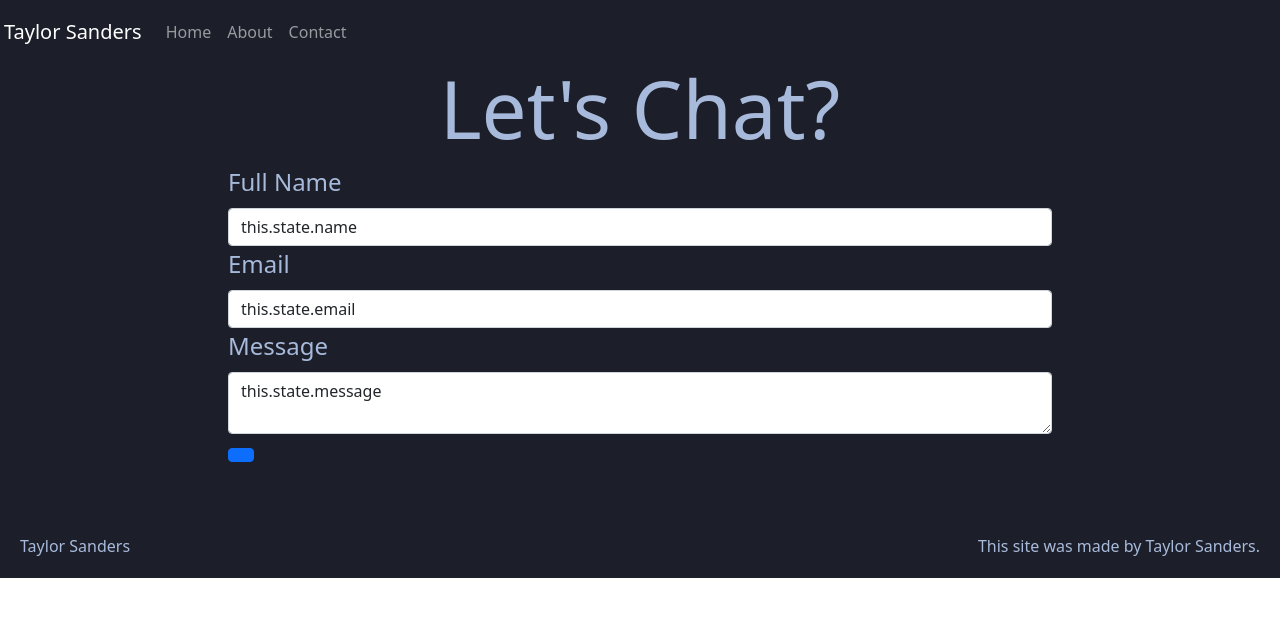
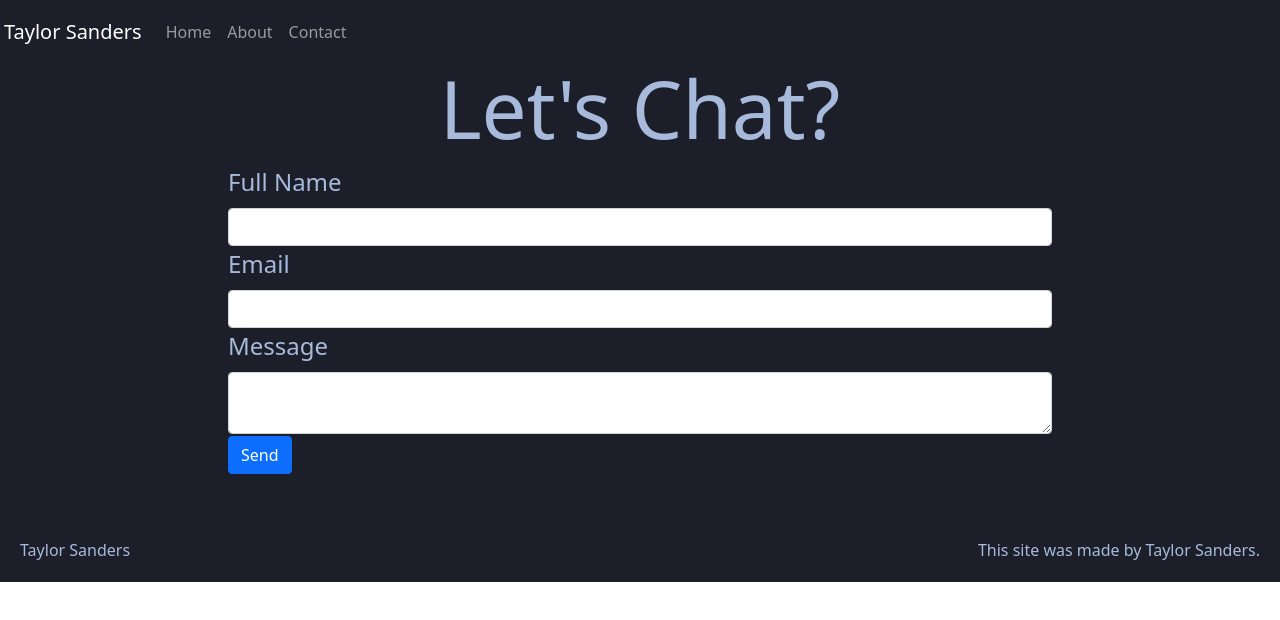
Before and after one commit to justpeachy8688/another-portfolio, a React (Create React App) app in the folder client/: page /contact in a window 1280 px wide. Shown: the top 620 px of the page. Built offline with nearby package versions, Linux system fonts and the light colour scheme; the HTML template or start-up script is replaced by a standard one.

Commit message:
push for LA

```diff
--- a/client/src/pages/ContactPage.js
+++ b/client/src/pages/ContactPage.js
@@ -16,6 +16,18 @@
             disabled: false,
             emailSent: null,
         }
+
+    }
+
+    handleChange = (event) => {
+        console.log(event);
+
+        const target = event.target;
+        const value = target.type === 'checkbox' ? target.checked : target.value;
+
+        this.setState({
+            [name]: value
+        })
     }
     render() {
 
@@ -24,23 +36,28 @@
                 <Hero title={this.props.title} />
 
                 <Content>
-                    <Form>
+                    <Form onSubmit={this.handleSubmit}>
                         <Form.Group>
                             <Form.Label htmlFor="full-name">Full Name</Form.Label>
-                            <Form.Control id="full-name" name="name" type="text" value="this.state.name" onChange={this.handleChange}></Form.Control>
+                            <Form.Control id="full-name" name="name" type="text" value={this.state.name} onChange={this.handleChange}></Form.Control>
                         </Form.Group>
 
                         <Form.Group>
                             <Form.Label htmlFor="email">Email</Form.Label>
-                            <Form.Control id="email" name="email" type="email" value="this.state.email" onChange={this.handleChange}></Form.Control>
+                            <Form.Control id="email" name="email" type="email" value={this.state.email} onChange={this.handleChange}></Form.Control>
                         </Form.Group>
 
                         <Form.Group>
                             <Form.Label htmlFor="message">Message</Form.Label>
-                            <Form.Control id="message" name="message" as="textarea" value="this.state.message" onChange={this.handleChange}></Form.Control>
+                            <Form.Control id="message" name="message" as="textarea" value={this.state.message} onChange={this.handleChange}></Form.Control>
                         </Form.Group>
 
-                        <Button></Button>
+                        <Button className="d-inline-block" variant="primary" type="submit" disabled={this.state.disabled}>
+                            Send
+                        </Button>
+
+                        {this.state.emailSent === true && <p className="d-inline success-msg">Email Sent</p>}
+                        {this.state.emailSent === false && <p className="d-inline err-msg">Email Not Sent</p>}
                     </Form>
                 </Content>
             </div>
```
